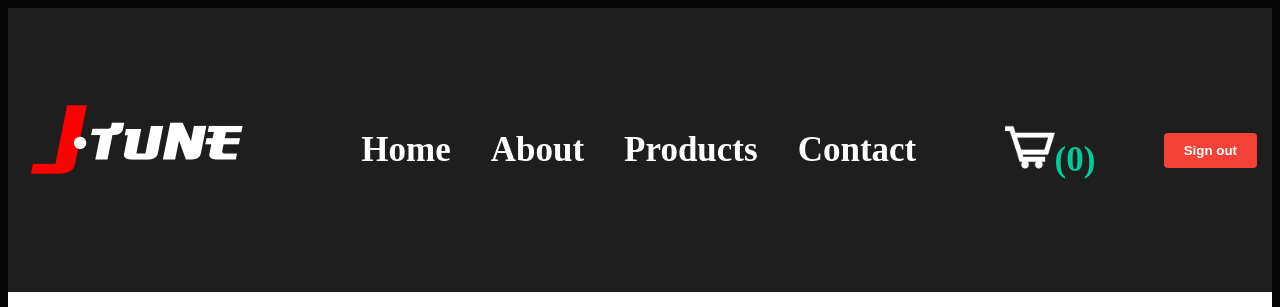
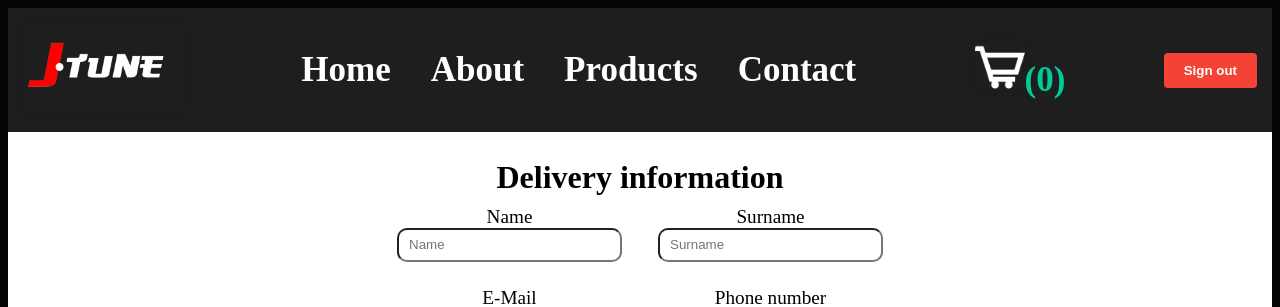
Before and after one commit to Jakoubekkk/j-tune_eshop, a React (Vite) app in the folder j-tune.eshop/: page /Order in a window 1280 px wide. Shown: the top 307 px of the page. Built offline with nearby package versions, Linux system fonts and the light colour scheme; no server answers.

Commit message:
commit 2

```diff
--- a/j-tune.eshop/src/NavBar.tsx
+++ b/j-tune.eshop/src/NavBar.tsx
@@ -21,7 +21,7 @@ const NavBar = ({shoppingCartItems}) => {
     <header>
       <Link to="/LandingPage" state={{ cartData: cartData }}>
       <Link to="/LandingPage" state={{ cartData: cartData }}>
-         <img style={{ width: 250, height: 250 }} src="src/img/jtun.png" alt="j&k" className="jak"/>
+         <img style={{ width: 160, height: 90 }} src="src/img/jtun.png" alt="j&k" className="jak"/>
       </Link>
       </Link>
 
--- a/j-tune.eshop/src/router/router.tsx
+++ b/j-tune.eshop/src/router/router.tsx
@@ -11,6 +11,7 @@ import LandingPage from "../LandingPage";
 import ShoppingCart from "../ShoppingCart";
 import { SetStateAction } from "react";
 import Clanok1 from "../Clanok1";
+import Clanok2 from "../Clanok2";
 
 export const router = createBrowserRouter([
   {
@@ -59,4 +60,8 @@ export const router = createBrowserRouter([
     path: '/clanok1',
     element: <Clanok1 />,
   },
+  {
+    path: '/clanok2',
+    element: <Clanok2 />,
+  },
 ]);
```
Also changed, not shown: j-tune.eshop/src/img/jtun.png.
